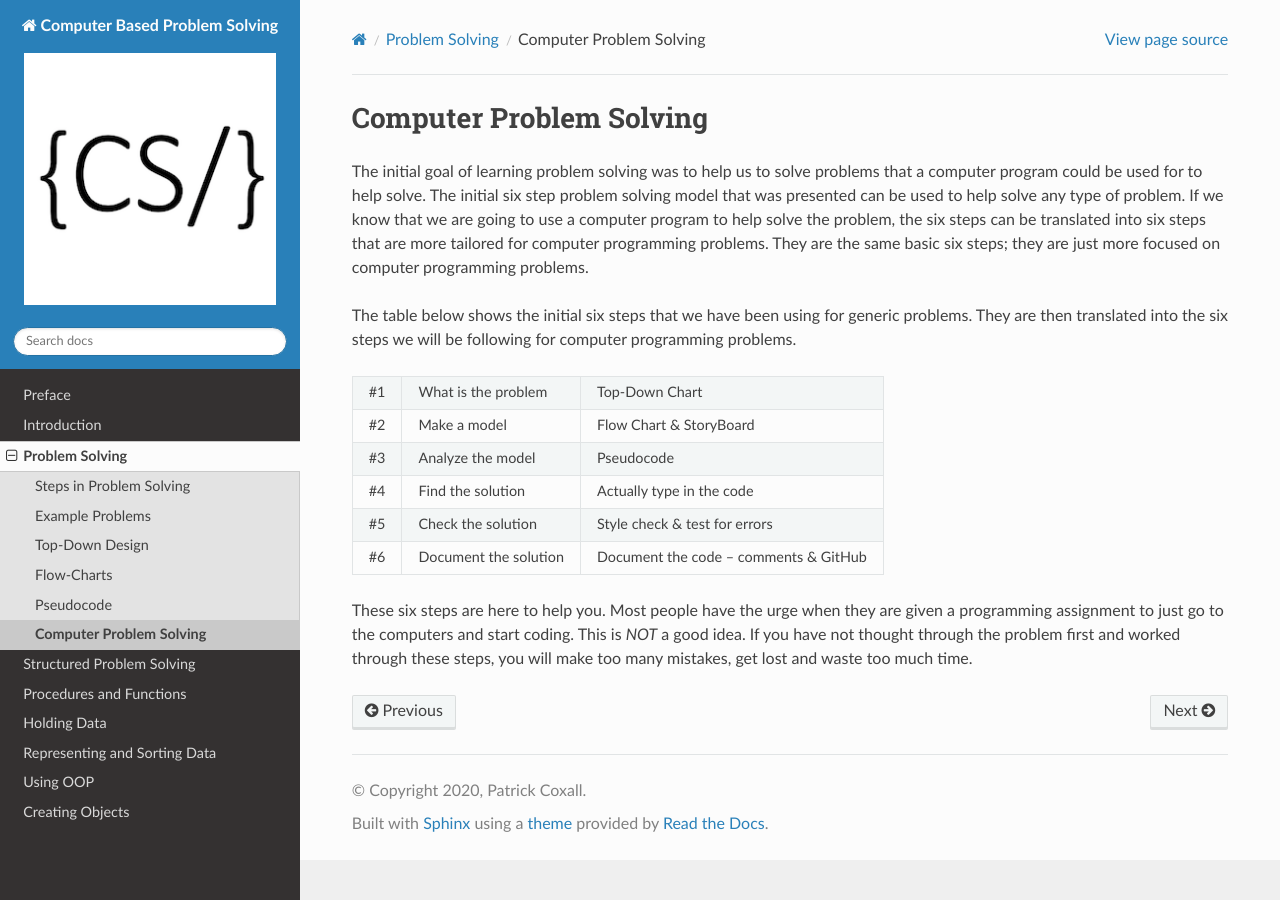
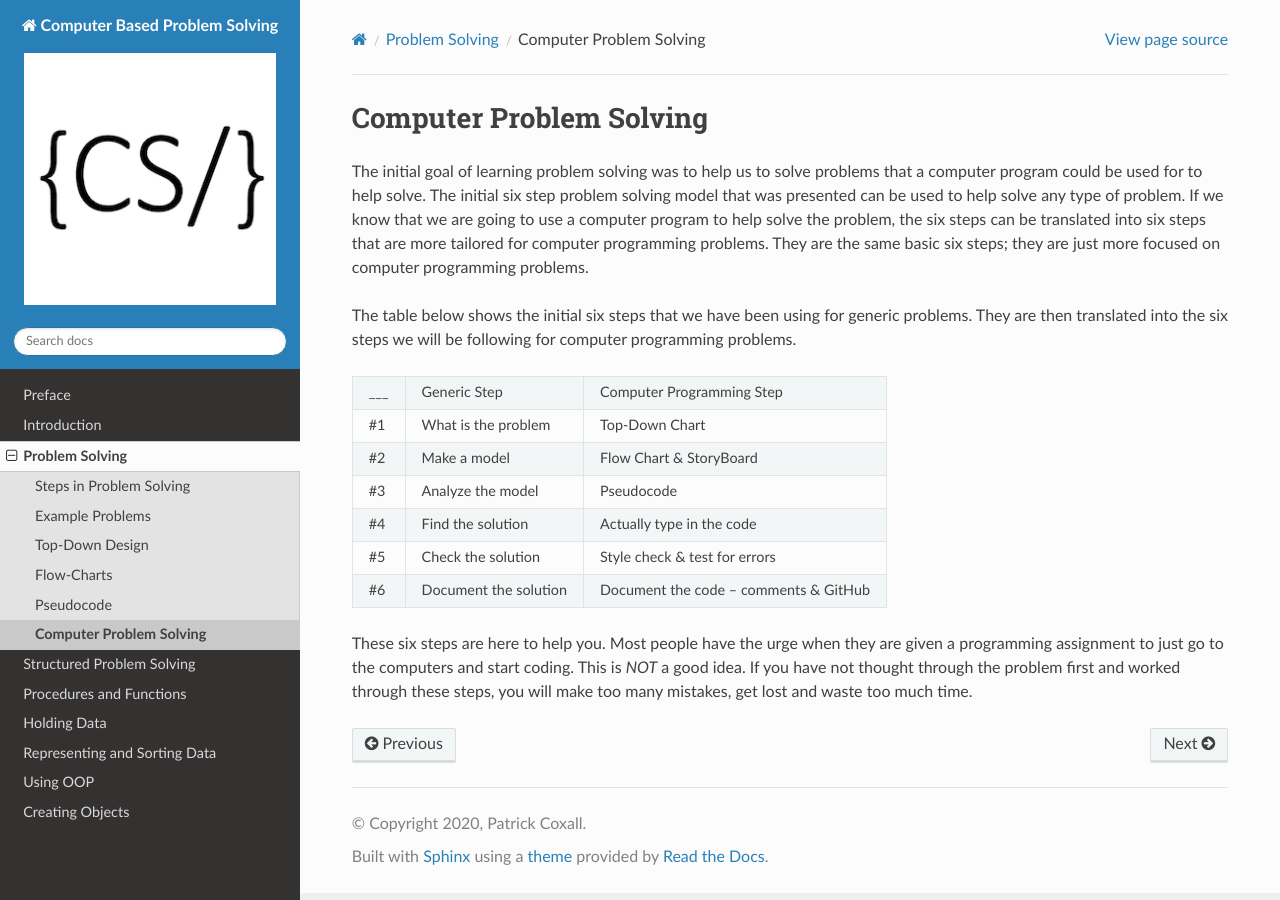
Before and after one commit to Mr-Coxall/Computer-Based-Problem-Solving, a Sphinx documentation site: the page built from docs/problem-solving/computer-problem-solving.rst, in a window 1280 px wide. Built offline with Sphinx 7.4.7 and the Read the Docs theme 2.0.0, drawn with Linux system fonts in a browser that asks for light colours.

Commit message:
Update Solving problem section

```diff
--- a/docs/problem-solving/computer-problem-solving.rst
+++ b/docs/problem-solving/computer-problem-solving.rst
@@ -8,7 +8,7 @@ The initial goal of learning problem solving was to help us to solve problems th
 The table below shows the initial six steps that we have been using for generic problems. They are then translated into the six steps we will be following for computer programming problems.
 
 ===  =========================  =========================
-     Generic Step               Computer Programming Step
+___  Generic Step               Computer Programming Step
 #1   What is the problem        Top-Down Chart
 #2   Make a model               Flow Chart & StoryBoard
 #3   Analyze the model          Pseudocode
```
